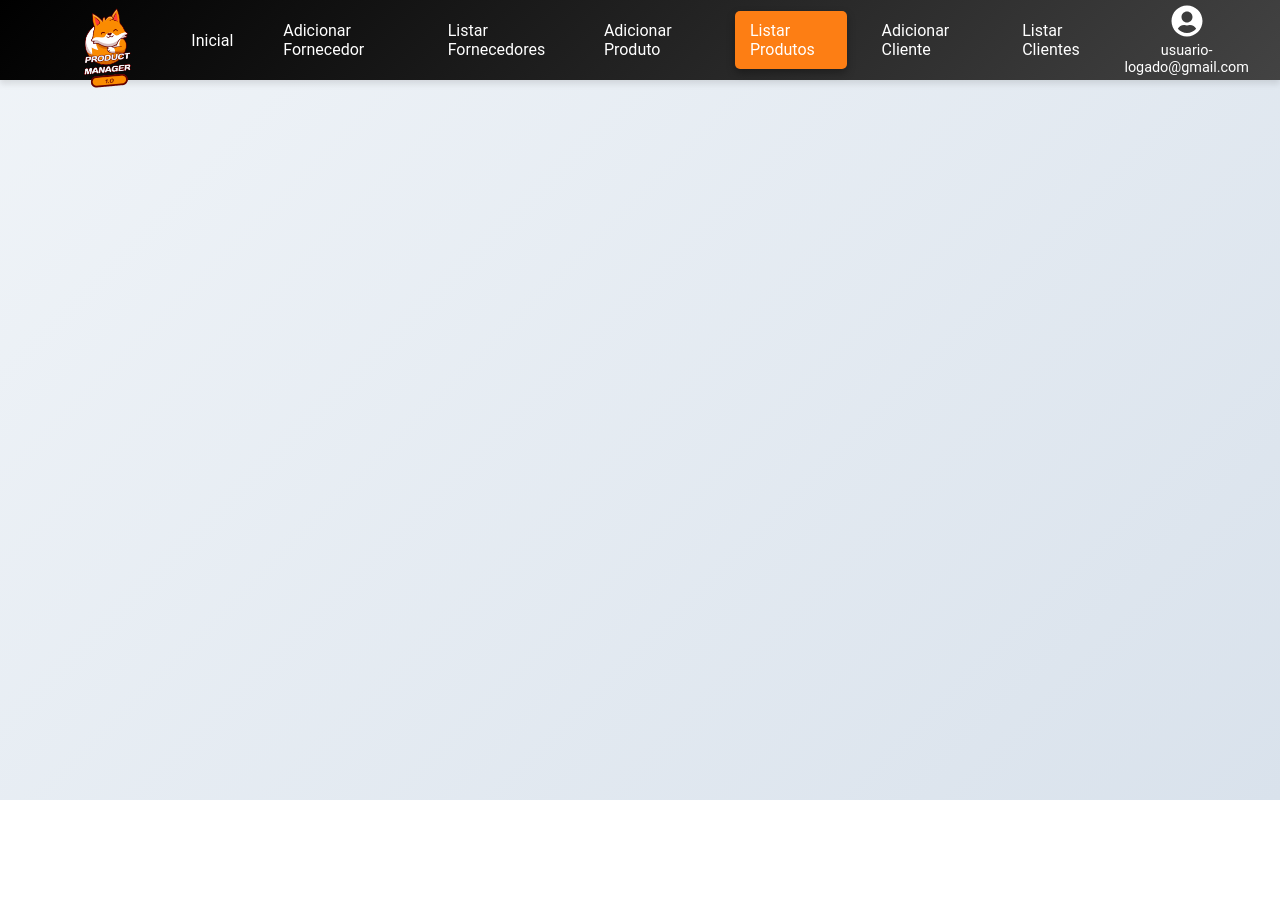
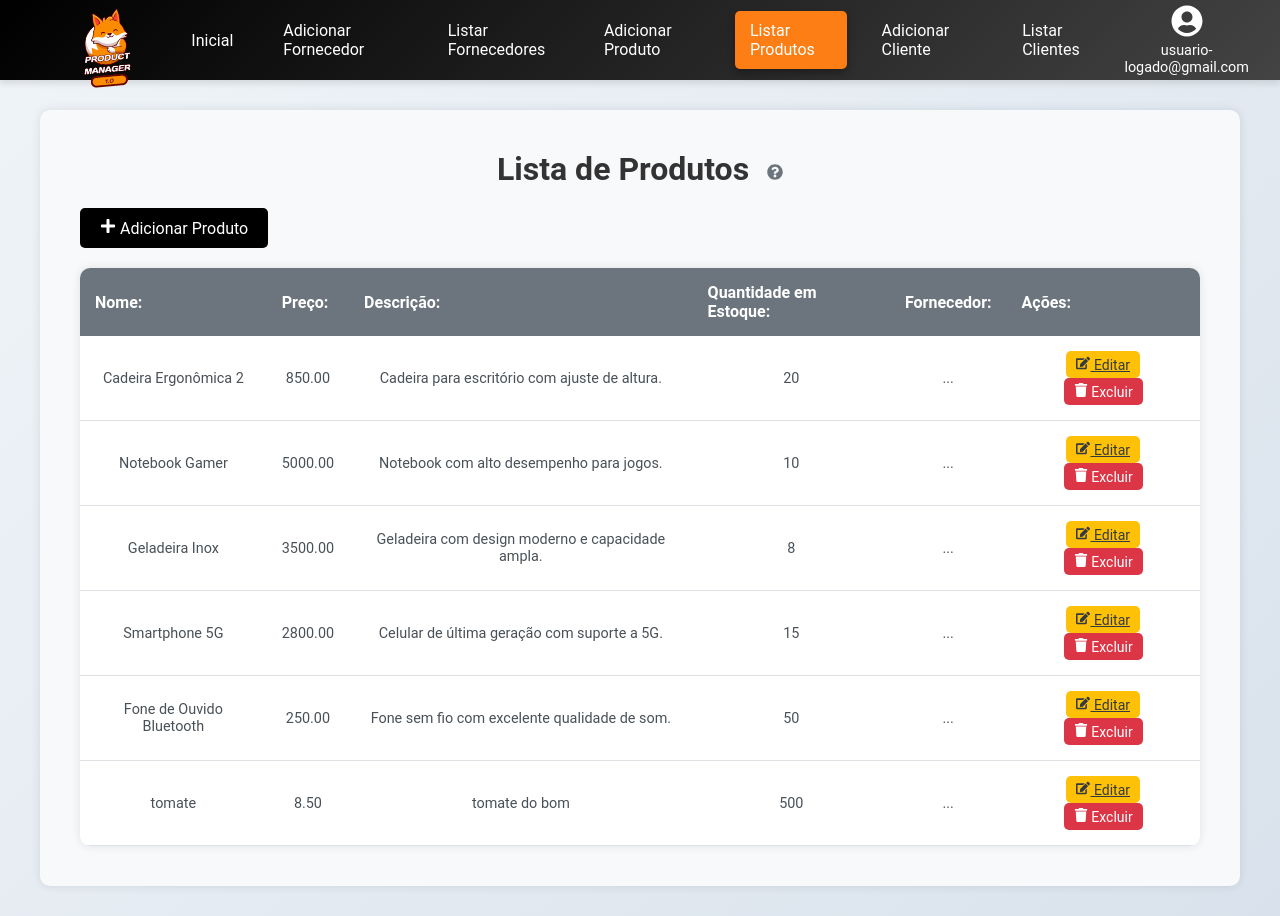
Before and after one commit to nathanseixas/GerenciadorDeProdutos-FrontEnd, a React (Vite) app: page /listar-produtos in a window 1280 px wide. Before the commit the page ends 800 px from the top, so only its background shows below. Built offline with nearby package versions, Linux system fonts and the light colour scheme; data requests are answered from the project's data file.

Commit message:
Subindo ProdutosList

```diff
--- a/data/db.json
+++ b/data/db.json
@@ -239,6 +239,14 @@
       "fornecedor": {
         "nome": "Fornecedor ABC"
       }
+    },
+    {
+      "nome": "tomate",
+      "preco": "8.50",
+      "descricao": "tomate do bom",
+      "quantidadeEstoque": "500",
+      "fornecedorId": "7",
+      "id": 6
     }
   ],
   "clientes": [
--- a/src/App.jsx
+++ b/src/App.jsx
@@ -4,6 +4,8 @@ import { BrowserRouter, Routes, Route } from 'react-router-dom'
 import Inicial from './pages/Inicial'
 import FornecedorForm from './pages/Fornecedor/FornecedorForm'
 import Navbar from './components/Navbar'
+import ProdutoForm from './pages/Produto/ProdutoForm'
+import ProdutoList from './pages/Produto/ProdutoList'
 
 const App = () => {
   return (
@@ -14,6 +16,8 @@ const App = () => {
           <Route path="/listar-fornecedores" element={<FornecedorList />} />
           <Route path="/add-fornecedores" element={<FornecedorForm />} />
           <Route path="/edit-fornecedores/:id" element={<FornecedorForm />} />
+          <Route path="/add-produtos" element={<ProdutoForm  />} />
+          <Route path="/listar-produtos" element={<ProdutoList  />} />
         </Routes>
       </BrowserRouter>
 
--- a/src/pages/Produto/ProdutoList.jsx
+++ b/src/pages/Produto/ProdutoList.jsx
@@ -1,8 +1,132 @@
-import React from 'react'
+import React, { useEffect, useState } from 'react'
+import axios from '../../api'
+import { FaPlus, FaEdit, FaTrash, FaExclamationTriangle, FaCheckCircle, FaQuestionCircle } from 'react-icons/fa'
+import Modal from 'react-modal'
+import { Link } from 'react-router-dom'
+const ProdutoList = () => {
 
-const ProdutoList = () => {
+    const [produtos, setProdutos] = useState([])
+    const [modalAberto, setModalAberto] = useState(false)
+    const [produtoSelecionado, setProdutoSelecionado] = useState(null)
+    const [modalSucessoAberto, setModalSucessoAberto] = useState(false)
+    const [tooltipAberto, setTooltipAberto] = useState(false)
+
+    useEffect(() => {
+        axios.get("/produtos")
+        .then(response => setProdutos(response.data))
+        .catch(error => console.error("Erro ao carregar a lista de produtos: ", error))
+    }, [])
+
+    const abrirModal = (produto) => {
+        setProdutoSelecionado(produto)
+        setModalAberto(true)
+    }
+
+    const fecharModal = () => {
+        setModalAberto(false)
+        setProdutoSelecionado(null)
+    }
+
+    const abrirModalSucesso = () => {
+        setModalSucessoAberto(true)
+        setTimeout(() => setModalSucessoAberto(false), 2000)
+    }
+
+    const removerProduto = () => {
+        axios.delete(`/produtos/${produtoSelecionado.id}`)
+            .then(() => {
+                setProdutos(prevProdutos => prevProdutos.filter(produto => produto.id !== produtoSelecionado.id))
+                fecharModal()
+                abrirModalSucesso()
+            })
+            .catch(error => {
+                console.error("Ocorreu um erro: ", error)
+                fecharModal()
+            })
+    }
+
+    const toggleTooltip = () => {
+        setTooltipAberto(!tooltipAberto)
+    }
+
   return (
-    <div>ProdutoList</div>
+    <div className="container mt-5">
+        <h2 className="mb-4" style={{ position: 'relative' }}>
+                Lista de Produtos{' '}
+                <FaQuestionCircle
+                    className="tooltip-icon"
+                    onClick={toggleTooltip}
+                />
+                {tooltipAberto && (
+                    <div className="tooltip">
+                        Aqui você pode ver, editar ou excluir produtos cadastrados no sistema.
+                    </div>
+                )}
+            </h2>
+            <Link to="/add-produtos" className="btn btn-primary mb-2">
+                <FaPlus className="icon" /> Adicionar Produto
+            </Link>
+
+        <table className="table">
+            <thead>
+                <th>Nome:</th>
+                <th>Preço:</th>
+                <th>Descrição:</th>
+                <th>Quantidade em Estoque:</th>
+                <th>Fornecedor:</th>
+                <th>Ações:</th>
+            </thead>
+            <tbody>
+                {produtos.map(produto => (
+                    <tr key={produto.id}>
+                        <td>{produto.nome}</td>
+                        <td>{parseFloat(produto.preco).toFixed(2)}</td>
+                        <td>{produto.descricao}</td>
+                        <td>{produto.quantidadeEstoque}</td>
+                        <td>...</td>
+                        <td>
+                                <Link to={`/edit-produtos/${produto.id}`} className="btn btn-sm btn-warning">
+                                    <FaEdit className="icon icon-btn" /> Editar
+                                </Link>
+                                <button onClick={() => abrirModal(produto)} className="btn btn-sm btn-danger">
+                                    <FaTrash className="icon icon-btn" /> Excluir
+                                </button>
+                            </td>
+                    </tr>
+                ))}
+            </tbody>
+        </table>
+
+        <Modal
+                isOpen={modalAberto}
+                onRequestClose={fecharModal}
+                className="modal"
+                overlayClassName="overlay"
+            >
+                <div className="modalContent">
+                    <FaExclamationTriangle className="icon" />
+                    <h2>Confirmar Exclusão</h2>
+                    <p>Tem certeza que deseja excluir o produto {produtoSelecionado && produtoSelecionado.nome}?</p>
+                    <div className="modalButtons">
+                        <button onClick={fecharModal} className="btn btn-secondary">Cancelar</button>
+                        <button onClick={removerProduto} className="btn btn-danger">Excluir</button>
+                    </div>
+                </div>
+            </Modal>
+
+        <Modal
+            isOpen={modalSucessoAberto}
+            onRequestClose={() => setModalSucessoAberto(false)}
+            className="modal"
+            overlayClassName="overlay"
+        >
+            <div className="modalContent">
+                <FaCheckCircle className="icon successIcon" />
+                <h2>Produto excluído com sucesso!</h2>
+            </div>
+        </Modal>
+
+    </div>
   )
 }
 
```
